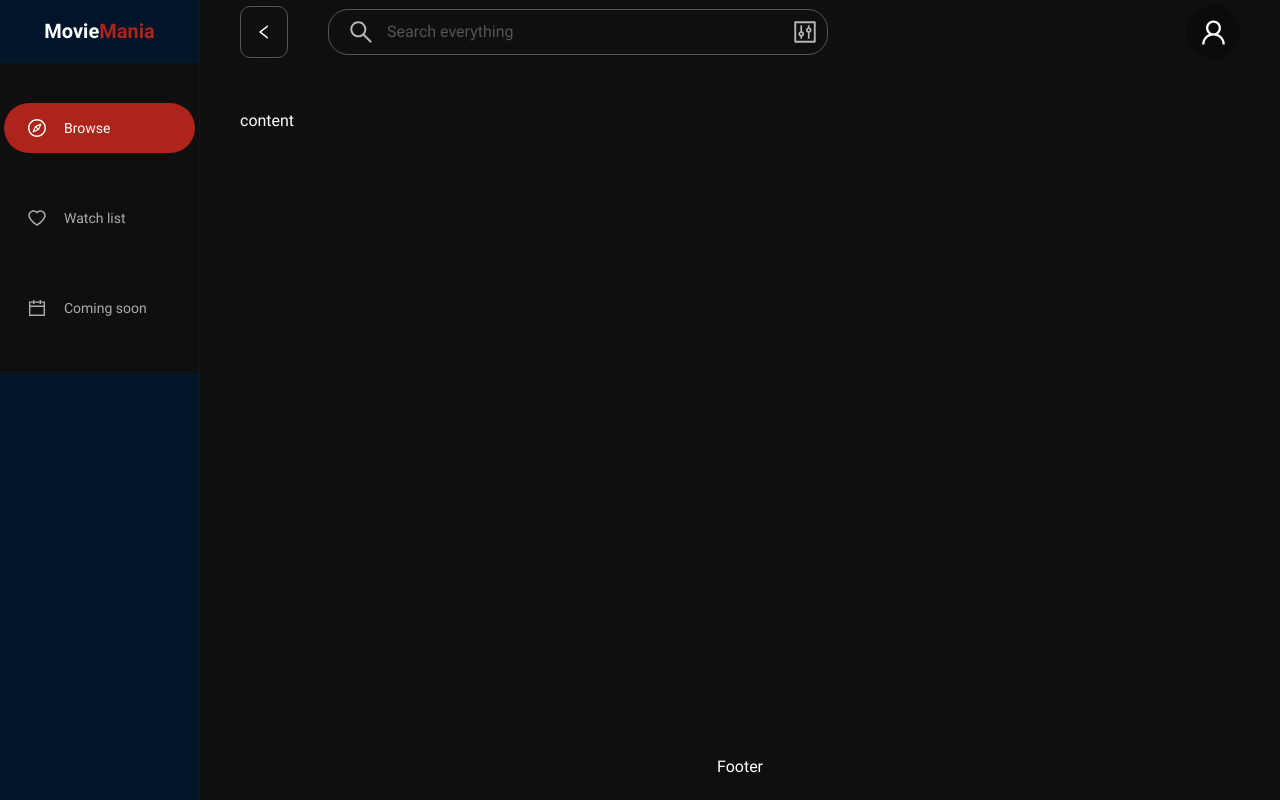
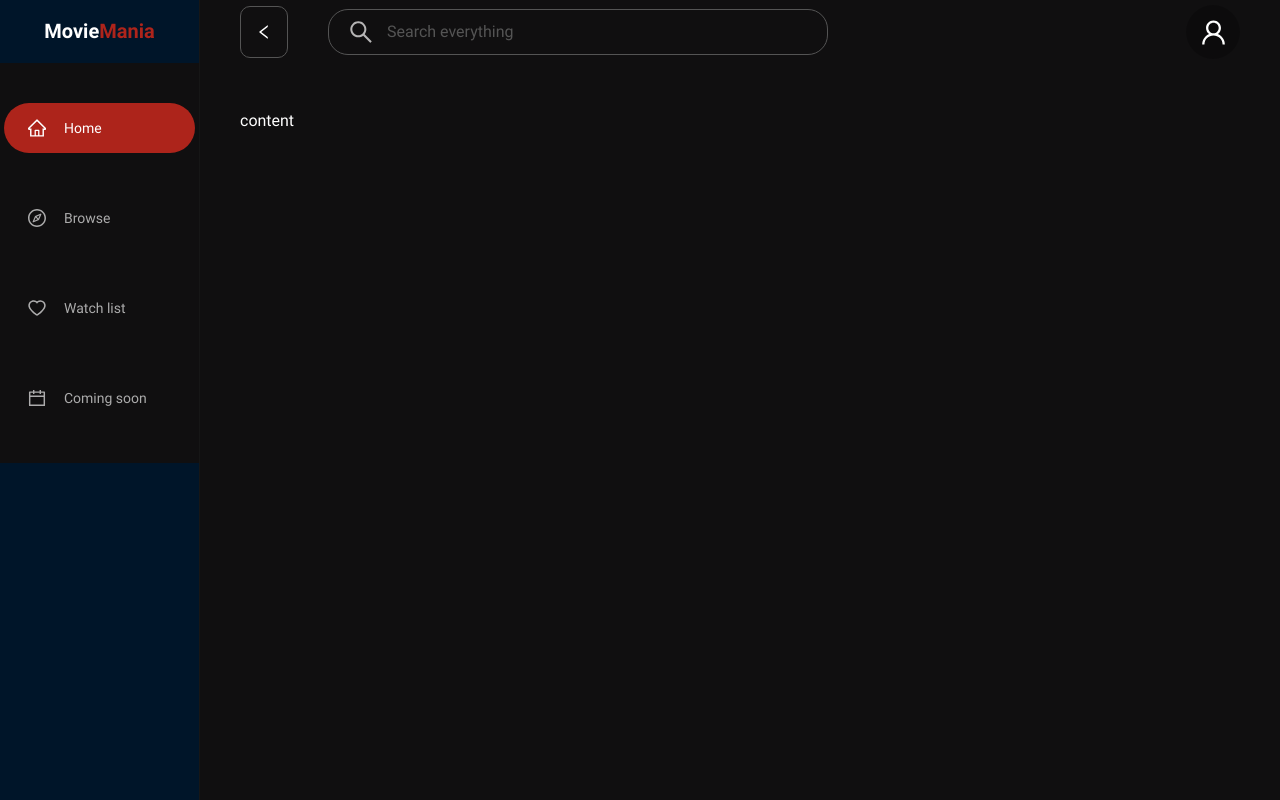
Before and after one commit to zeroqs/MovieMania, a React app: page / in a window 1280 px wide. Built offline with nearby package versions, Linux system fonts and the light colour scheme; the HTML template or start-up script is replaced by a standard one.

Commit message:
📦 install swapper,add redux store, refactor page view 📦

```diff
--- a/package.json
+++ b/package.json
@@ -20,7 +20,8 @@
     "react-dom": "^18.2.0",
     "react-icons": "^4.10.1",
     "react-redux": "^8.1.2",
-    "react-router-dom": "^6.14.2"
+    "react-router-dom": "^6.14.2",
+    "swiper": "^10.1.0"
   },
   "devDependencies": {
     "@types/node": "^20.4.9",
--- a/src/app/providers/RouterConfig/ui/AppRouter.tsx
+++ b/src/app/providers/RouterConfig/ui/AppRouter.tsx
@@ -1,7 +1,9 @@
 import { LoadingOutlined } from '@ant-design/icons'
-import { Spin } from 'antd'
+import { Layout, Spin } from 'antd'
 import { Suspense } from 'react'
 import { Route, Routes } from 'react-router-dom'
+
+import { Header, Sider } from '@/widgets'
 
 import { routeConfig } from '../config/routeConfig'
 
@@ -9,6 +11,10 @@ const antIcon = <LoadingOutlined style={{ fontSize: 24 }} spin />
 
 export const AppRouter = () => {
   return (
+    <Layout style={{ minHeight: '100dvh' }}>
+      <Sider />
+      <Layout>
+        <Header />
         <Suspense fallback={<Spin indicator={antIcon} />}>
           <Routes>
             {Object.values(routeConfig).map(({ element, path }) => (
@@ -16,5 +22,7 @@ export const AppRouter = () => {
             ))}
           </Routes>
         </Suspense>
+      </Layout>
+    </Layout>
   )
 }
--- /dev/null
+++ b/src/app/providers/StoreConfig/index.ts
@@ -0,0 +1 @@
+export { StoreWrapper } from './ui/StoreWrapper'
--- a/src/pages/AboutPage/AboutPage.tsx
+++ b/src/pages/AboutPage/AboutPage.tsx
@@ -1,5 +1,11 @@
+import { Content } from '@/shared/ui'
+
 const AboutPage = () => {
-  return <>About Page</>
+  return (
+    <>
+      <Content>About Page</Content>
+    </>
+  )
 }
 
 // eslint-disable-next-line import/no-default-export
--- a/src/pages/MainPage/MainPage.tsx
+++ b/src/pages/MainPage/MainPage.tsx
@@ -1,20 +1,10 @@
-import { Layout } from 'antd'
-
-import { Content, Footer } from '@/shared/ui'
-import { Header, Sider } from '@/widgets'
-
-import styles from './MainPage.module.scss'
+import { Content } from '@/shared/ui'
 
 const MainPage = () => {
   return (
-    <Layout className={styles.layout}>
-      <Sider />
-      <Layout>
-        <Header />
-        <Content>content</Content>
-        <Footer>Footer</Footer>
-      </Layout>
-    </Layout>
+    <>
+      <Content>content</Content>
+    </>
   )
 }
 
--- a/src/widgets/Header/ui/Header.tsx
+++ b/src/widgets/Header/ui/Header.tsx
@@ -1,11 +1,7 @@
-import {
-  ControlOutlined,
-  LeftOutlined,
-  SearchOutlined,
-  UserOutlined,
-} from '@ant-design/icons'
+import { LeftOutlined, SearchOutlined, UserOutlined } from '@ant-design/icons'
 import { Layout, LayoutProps } from 'antd'
 import classNames from 'classnames'
+import { useNavigate } from 'react-router-dom'
 
 import { Avatar, Button, Input } from '@/shared/ui'
 
@@ -14,15 +10,6 @@ import styles from './Header.module.scss'
 interface HeaderProps extends LayoutProps {
   className?: string
 }
-
-const suffix = (
-  <ControlOutlined
-    style={{
-      fontSize: 24,
-      color: '#b6b5b5',
-    }}
-  />
-)
 
 const prefix = (
   <SearchOutlined
@@ -33,16 +20,24 @@ const prefix = (
   />
 )
 export const Header = ({ className, ...otherProps }: HeaderProps) => {
+  const navigate = useNavigate()
   const classes = classNames(className, styles.root)
+
+  const navigateBack = () => {
+    navigate(-1)
+  }
 
   return (
     <Layout.Header className={classes} {...otherProps}>
       <div className={styles.leftSide}>
-        <Button type="default" leftItem={<LeftOutlined />} />
+        <Button
+          onClick={navigateBack}
+          type="default"
+          leftItem={<LeftOutlined />}
+        />
         <Input
           className={styles.rightSide__input}
           prefix={prefix}
-          suffix={suffix}
           placeholder="Search everything"
         />
       </div>
--- a/src/widgets/Sider/ui/Sider.tsx
+++ b/src/widgets/Sider/ui/Sider.tsx
@@ -2,11 +2,12 @@ import {
   CalendarOutlined,
   CompassOutlined,
   HeartOutlined,
+  HomeOutlined,
 } from '@ant-design/icons'
 import { Layout, Menu, MenuProps, SiderProps as AntSiderProps } from 'antd'
 import classNames from 'classnames'
 import React from 'react'
-import { Link } from 'react-router-dom'
+import { NavLink } from 'react-router-dom'
 
 import styles from './Sider.module.scss'
 
@@ -31,9 +32,10 @@ function getItem(
 }
 
 const items: MenuItem[] = [
-  getItem('Browse', '1', <CompassOutlined />),
-  getItem('Watch list', '2', <HeartOutlined />),
-  getItem('Coming soon', '3', <CalendarOutlined />),
+  getItem(<NavLink to="/">Home</NavLink>, '1', <HomeOutlined />),
+  getItem(<NavLink to="/about">Browse</NavLink>, '2', <CompassOutlined />),
+  getItem(<NavLink to="/list">Watch list</NavLink>, '3', <HeartOutlined />),
+  getItem('Coming soon', '4', <CalendarOutlined />),
 ]
 
 export const Sider = ({ className }: SiderProps) => {
@@ -42,10 +44,10 @@ export const Sider = ({ className }: SiderProps) => {
   return (
     <Layout.Sider breakpoint="lg" collapsedWidth="0" className={classes}>
       <div className={styles.logo}>
-        <Link to="/">
+        <NavLink to="/">
           <h1>Movie</h1>
           <h1 className={styles.lastWorld}>Mania</h1>
-        </Link>
+        </NavLink>
       </div>
       <Menu
         className={styles.menu}
```
Also changed, not shown: src/app/providers/StoreConfig/config/StoreConfig.ts (added, +8 -0 lines), src/app/providers/StoreConfig/ui/StoreWrapper.tsx (added, +9 -0 lines), 1 other file (tests, documents, lock files or other folders). Lines whose indentation alone changed are shown as unchanged.
